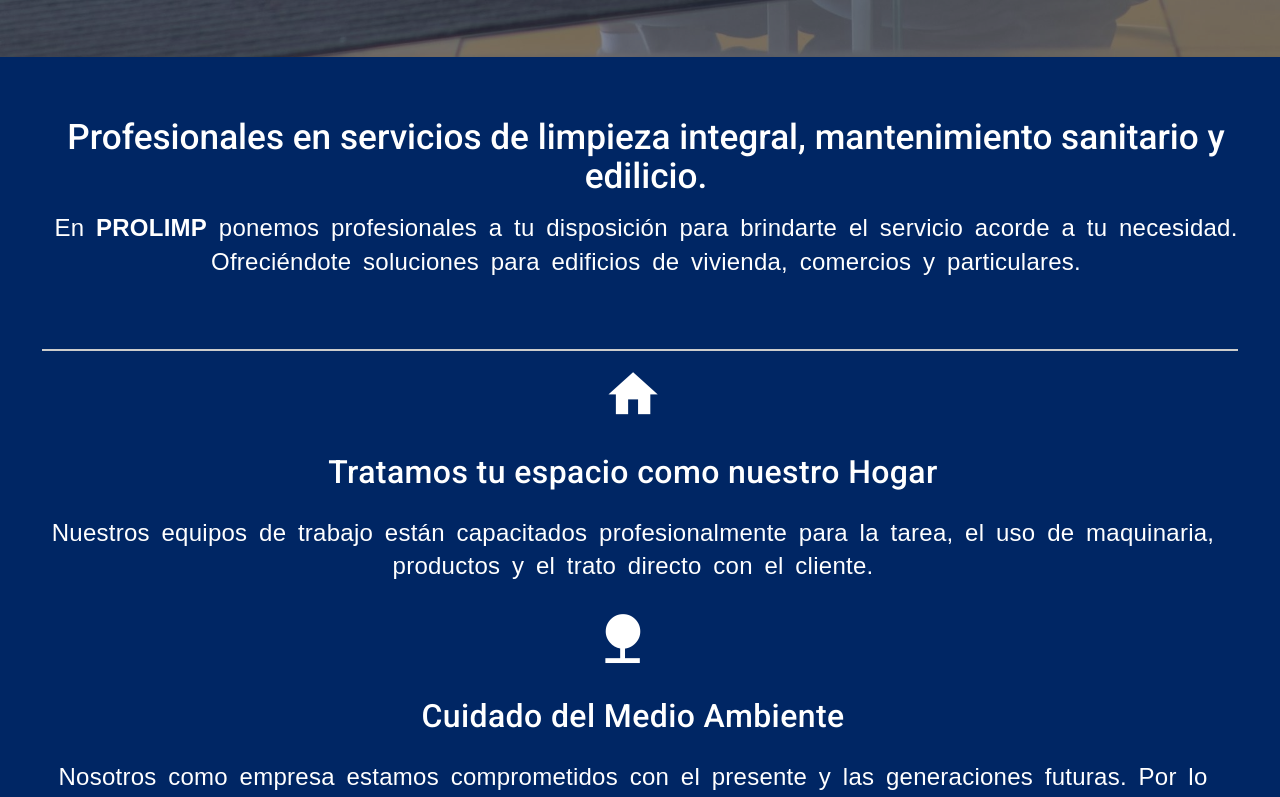
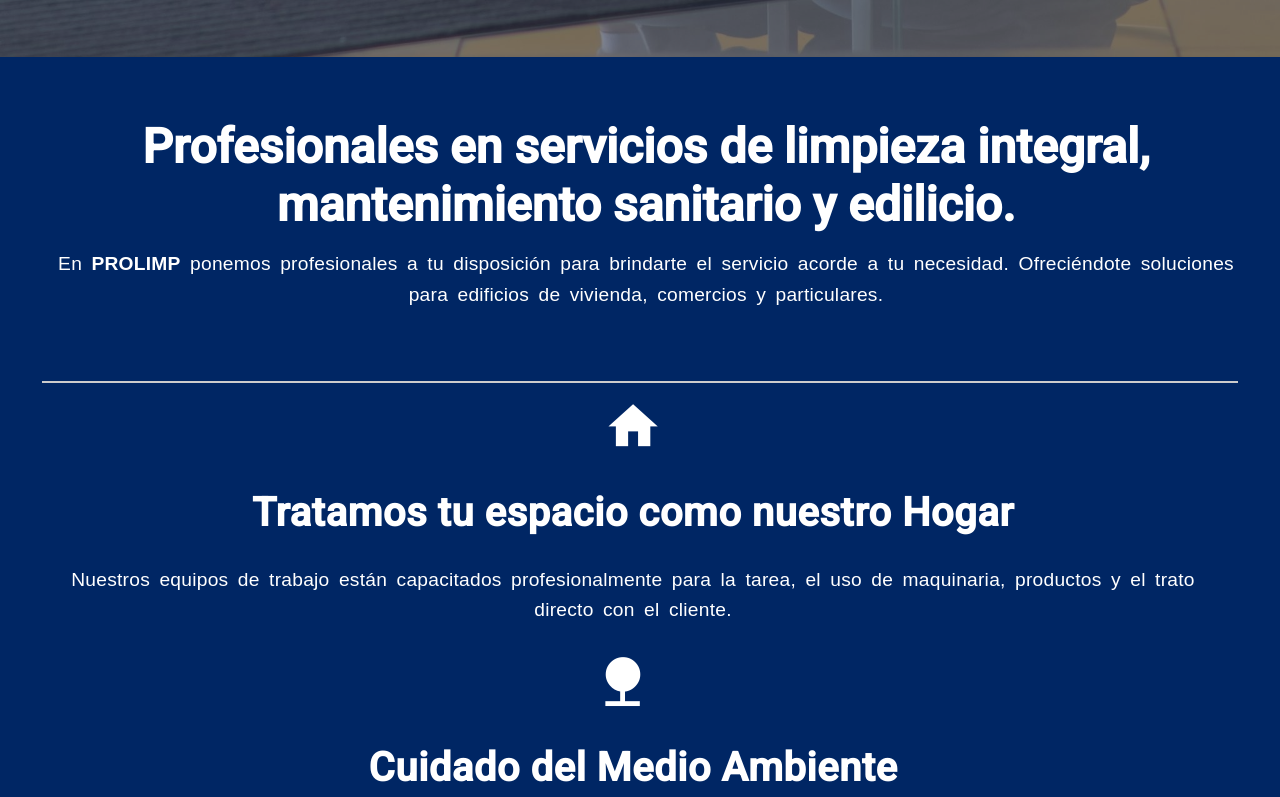
Before and after one commit to sebastianbarrionuebo/Prolimp, an Angular app: page /Home in a window 1280 px wide. Shown: the part 703-1500 px from the top of the page. Built offline with nearby package versions, Linux system fonts and the light colour scheme.

Commit message:
Se estandarizo las fuentes de los titulos y parrafos (size,weight,height).

```diff
--- a/src/app/moduls/home/components/home-page/home-page.component.css
+++ b/src/app/moduls/home/components/home-page/home-page.component.css
@@ -99,11 +99,14 @@
 
 .principal-header .content h1 {
   font-size: 3rem;
+  /*
   margin-bottom: 1rem;
+  */
 }
 
 .principal-header .content p {
-  font-size: 1.2rem;
+  /*
+  font-size: 1.2rem;*/
   max-width: 800px;
   margin: 0 auto;
 }
@@ -116,9 +119,10 @@
 }
 
 @media (max-width: 769px) {
+  /*
   .principal-header h1 {
     font-size: 2rem;
-  }
+  }*/
 
   .principal-header {
     height: 85vh; /* Asegura suficiente espacio */
@@ -132,10 +136,10 @@
   .principal-header {
     height: 75vh; /* Asegura suficiente espacio */
   }
-
+  /*
   .principal-header h1 {
     font-size: 1.7rem;
-  }
+  }*/
 
   .principal-container {
     width: 100%; /* Ocupa todo el ancho de la pantalla */
@@ -187,28 +191,30 @@
 }
 
 .principal-bg h1 {
+  margin-bottom: 1rem;
+  /*
   font-size: 2.2rem;
-  margin-bottom: 1rem;
-  /*word-spacing: 0.1em;*/
+  //word-spacing: 0.1em;
   line-height: 1.1;
-  font-weight: 800;
+  font-weight: 800;*/
 }
 
 .principal-bg h2 {
+  margin-bottom: 1rem;
+  /*
   font-size: 2rem;
-  margin-bottom: 1rem;
-  /*word-spacing: 0.1em;*/
+  //word-spacing: 0.1em;
   line-height: 1.1;
-  font-weight: 500;
+  font-weight: 500;*/
 }
 
 .principal-bg p {
-  line-height: 1.6;
+  word-spacing: 0.2em;
+  /*
   font-size: 1rem;
-  word-spacing: 0.2em;
   line-height: 1.4;
-  font-weight: 500;
-}
+  font-weight: 500;*/
+}*/
 
 .principal-companyContenet{
   /* Esto */
@@ -264,14 +270,14 @@
   .principal-bg {
     padding: 1.5rem;
   }
-
+  /*
   .principal-bg h2 {
     font-size: 1.5rem;
-  }
-
+  }*/
+  /*
   .principal-bg p {
     font-size: 0.9rem;
-  }
+  }*/
 
   .button-container {
     gap: 0.5rem; /* Reduce el espacio entre botones en pantallas pequeñas */
@@ -334,18 +340,18 @@
     padding-left: 3em;
     padding-right: 3em;
   }
-
+  /*
   .principal-bg h1 {
     font-weight: 500;
-  }
-
+  }*/
+  /*
   .principal-bg p {
     line-height: 1.6;
     font-size: 1.5rem;
     word-spacing: 0.2em;
     line-height: 1.4;
     font-weight: 500;
-  }
+  }*/
 
   .principal-companyContenet {
     width: 100%; /* Asegura que la primera columna ocupe el 100% del ancho */
@@ -423,10 +429,10 @@
 
 .servis_title {
   padding: 3em 0em;
+  /*
   color: white;
   font-size: 40px;
-  font-weight: 700;
-  color: white;
+  font-weight: 700;*/
 }
 
 .servis_itemsContainer {
@@ -443,9 +449,11 @@
 .servis_itemsContainer p{
   padding: 1em 0em;
   text-align: left;
+  /*
   font-size: 1.7em;
   line-height: 1.5;
   font-weight: 300;
+  */
   color: white;
 }
 
@@ -460,9 +468,10 @@
 }
 
 @media (max-width: 1025px) {
+  /*
   p{
     font-size: 2em;
-  }
+  }*/
 }
 
 @media (max-width: 425px) {
@@ -471,14 +480,14 @@
     padding-left: 5em;
     text-align: center;
   }
-
+  /*
   .servis_title {
     font-size: 35px;
-  }
-
+  }*/
+  /*
   .servis_itemsContainer p{
     font-size: 1.7em;
-  }
+  }*/
 }
 
 @media (max-width: 320px) {
@@ -536,41 +545,43 @@
   margin: 0;
   padding: 4em 15em 15em;
 }
-
 .metodo-trabajo_title{
   padding: 2em 0em;
-  color: white;
+   /*
   font-size: 40px;
   font-weight: 700;
+  */
   color: rgb(57, 57, 223);
 }
 
 .metodo-trabajo_itemTitle{
   padding-top: 2em;
+   /*
   font-size: 2em;
+   */
   color: rgb(57, 57, 223);
 }
 
 .metodo-trabajo_item{
   padding: 1em 3em;
 }
-
+/*
 .metodo-trabajo_item p {
   line-height: 1.6;
   font-size: 1.7em;
   word-spacing: 0.2em;
   line-height: 1.4;
-}
+}*/
 
 @media (max-width: 480px) {
   .metodo-trabajo {
     padding: 1em 0em;
     margin: 0.3em;
   }
-
+  /*
   .metodo-trabajo_title{
     font-size: 35px;
-  }
+  }*/
 
   .metodo-trabajo_pasos{
     padding: 2em 2em;
@@ -579,10 +590,10 @@
   .metodo-trabajo_item{
     padding: 1em 1em;
   }
-
+  /*
   .mission-vision-valores_itemContent p{
     font-size: 2em;
-  }
+  }*/
 
 }
 
@@ -640,8 +651,10 @@
 }
 
 .mission-vision-valores_title {
+  /*
   font-size: 40px;
   font-weight: 700;
+  */
   color: white;
 }
 
@@ -660,10 +673,12 @@
 
 .mission-vision-valores_itemTitle {
   text-align: center;
-  font-size: 2.2em;
+  /*
+  font-size: 2.2em;*/
   /*word-spacing: 0.1em;*/
+  /*
   line-height: 1.1;
-  font-weight: 900;
+  font-weight: 900;*/
   color: white;
   margin: 1em 0em;
   padding: 0.5em 0em;
@@ -695,9 +710,11 @@
 
 .mission-vision-valores p {
   text-align: justify; /* Centra texto */
+  /*
   font-size: 1.4em;
   line-height: 1.5;
   font-weight: 300;
+  */
   color: white;
 }
 
@@ -722,11 +739,11 @@
   .mission-vision-valores_itemContent {
     padding: 2em 2em;
   }
-
+  /*
   .mission-vision-valores_itemContent p{
     text-align: center;
     font-size: 22px;
-  }
+  }*/
 
   .mission-vision-valores_contenido {
     flex-direction: column; /* En pantallas pequeñas, los elementos se apilan */
--- a/src/styles.css
+++ b/src/styles.css
@@ -36,29 +36,29 @@
 
 
 
-/*
 h1 {
-  font-size: 3rem;
-  font-weight: 700;
-  line-height: 1.2;
+  font-size: clamp(2rem, 5vw, 3rem) !important;
+  font-weight: 700 !important;
+  line-height: 1.2 !important;
 }
 
+
 h2 {
-  font-size: 2.25rem;
-  font-weight: 600;
-  line-height: 1.3;
+  font-size: clamp(1.5rem, 4vw, 2.5rem)  !important;
+  font-weight: 600  !important;
+  line-height: 1.3  !important;
 }
 
 h3 {
-  font-size: 1.5rem;
-  font-weight: 600;
-  line-height: 1.4;
+  font-size: clamp(1.25rem, 4vw, 2rem)  !important;
+  font-weight: 600  !important;
+  line-height: 1.4  !important;
 }
 
 p {
-  font-size: 1.125rem;
-  line-height: 1.6;
-  font-weight: 400;
+  font-size: clamp(1rem, 2.5vw, 1.2rem)  !important;
+  font-weight: 400  !important;
+  line-height: 1.6  !important;
 }
 
 small {
```
